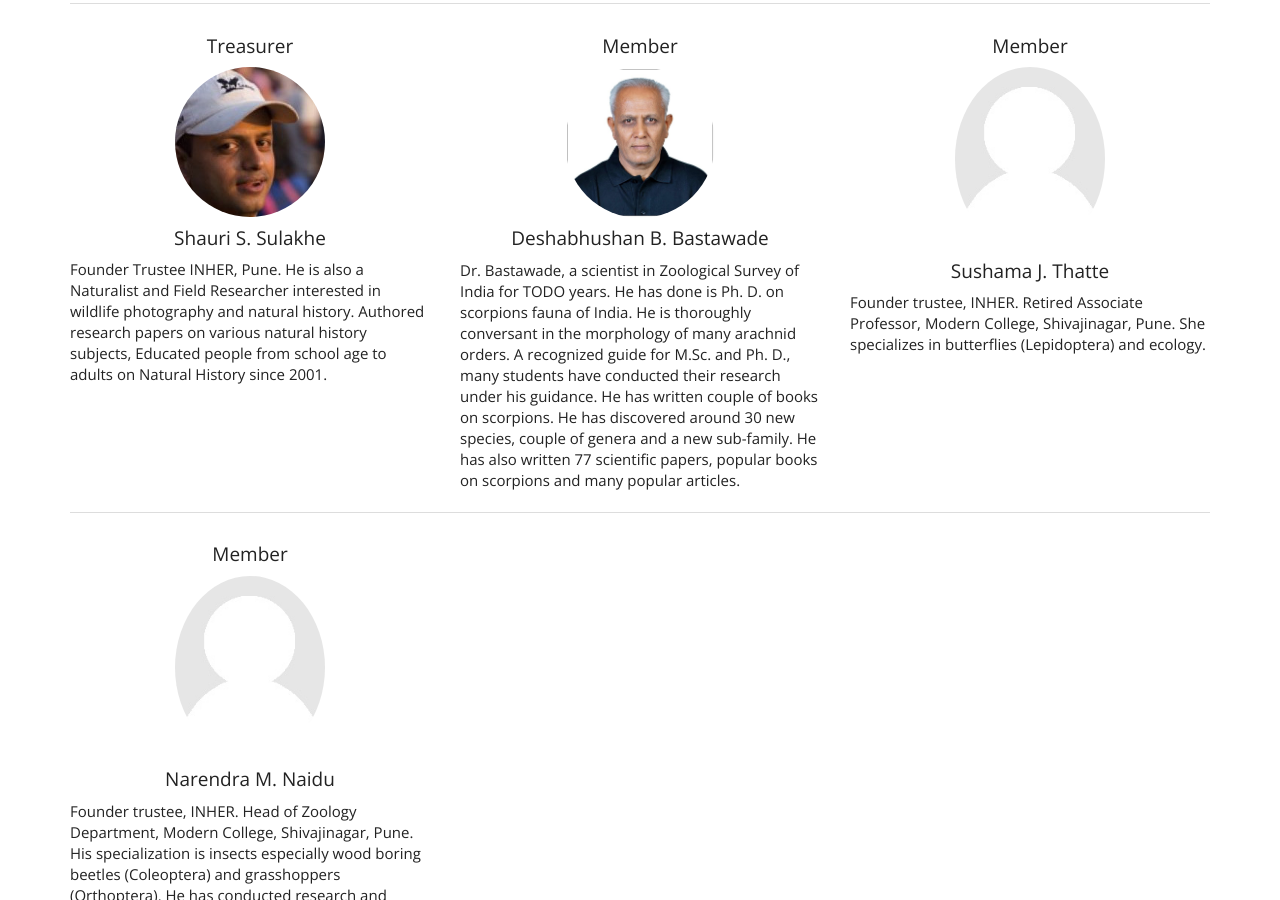
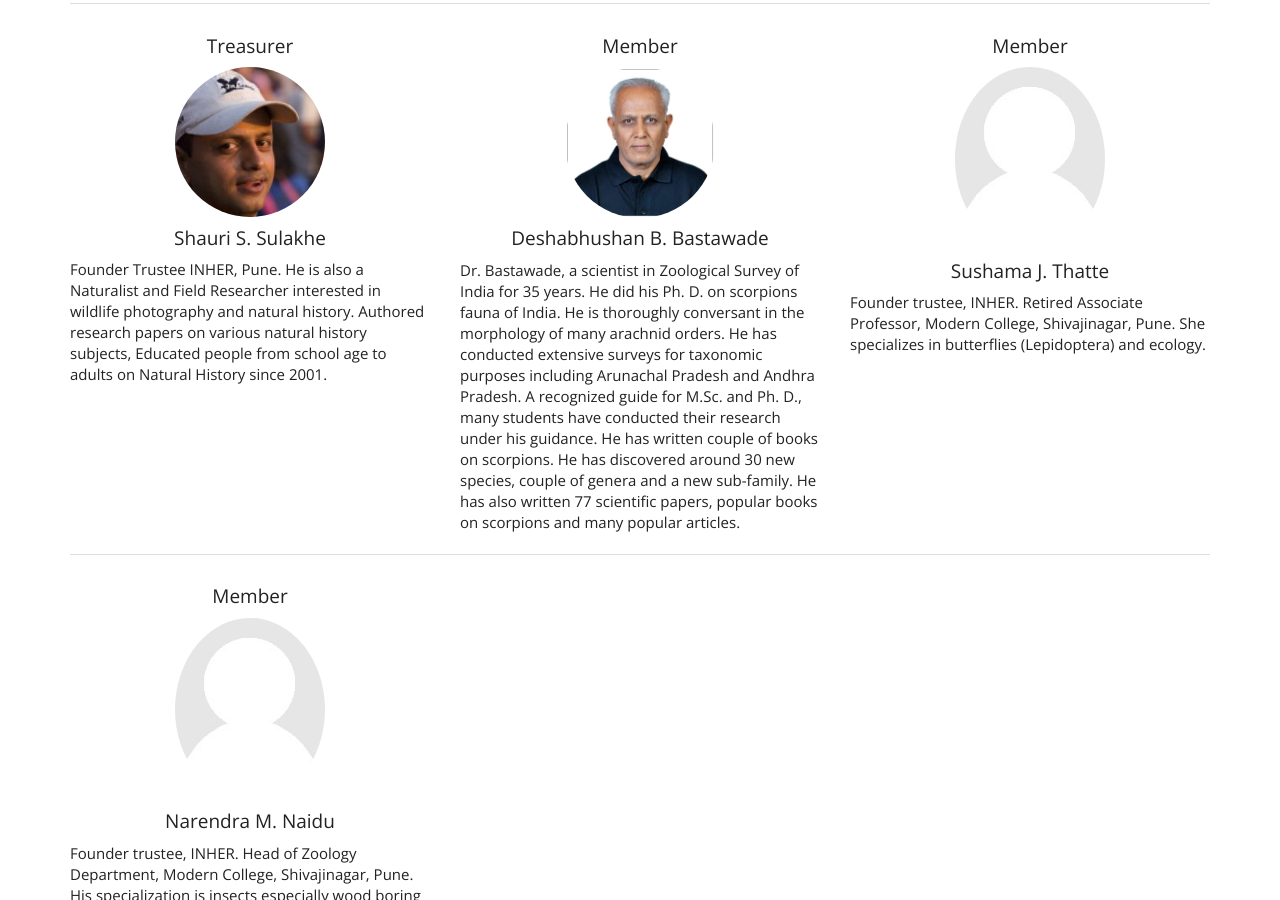
Before and after one commit to inher/inher.github.io, a Jekyll site: the page built from people.md, in a window 1280 px wide and 900 px high, scrolled down 756 px. Built offline with Jekyll 4.4.1, drawn with Linux system fonts in a browser that asks for light colours; nearby versions of some CDN libraries.

Commit message:
Updated Dr Bastawade's info

```diff
--- a/people.md
+++ b/people.md
@@ -55,7 +55,7 @@ Founder Trustee INHER, Pune. He is also a Naturalist and Field Researcher intere
 <img src="/assets/imgs/DBB.jpg" class="img-circle img-responsive rnp-scale">
 
 <h4 style="text-align: center"> Deshabhushan B. Bastawade</h4>
-Dr. Bastawade, a scientist in Zoological Survey of India for TODO years. He has done is Ph. D. on scorpions fauna of India. He is thoroughly conversant in the morphology of many arachnid orders. A recognized guide for M.Sc. and Ph. D., many students have conducted their research under his guidance. He has written couple of books on scorpions. He has discovered around 30 new species, couple of genera and a new sub-family. He has also written 77 scientific papers, popular books on scorpions and many popular articles.
+Dr. Bastawade, a scientist in Zoological Survey of India for 35 years. He did his Ph. D. on scorpions fauna of India. He is thoroughly conversant in the morphology of many arachnid orders. He has conducted extensive surveys for taxonomic purposes including Arunachal Pradesh and Andhra Pradesh. A recognized guide for M.Sc. and Ph. D., many students have conducted their research under his guidance. He has written couple of books on scorpions. He has discovered around 30 new species, couple of genera and a new sub-family. He has also written 77 scientific papers, popular books on scorpions and many popular articles.
 
 </div>
 <div class="col-md-4 col-sm-4">
```
Also changed, not shown: 1 other file.
